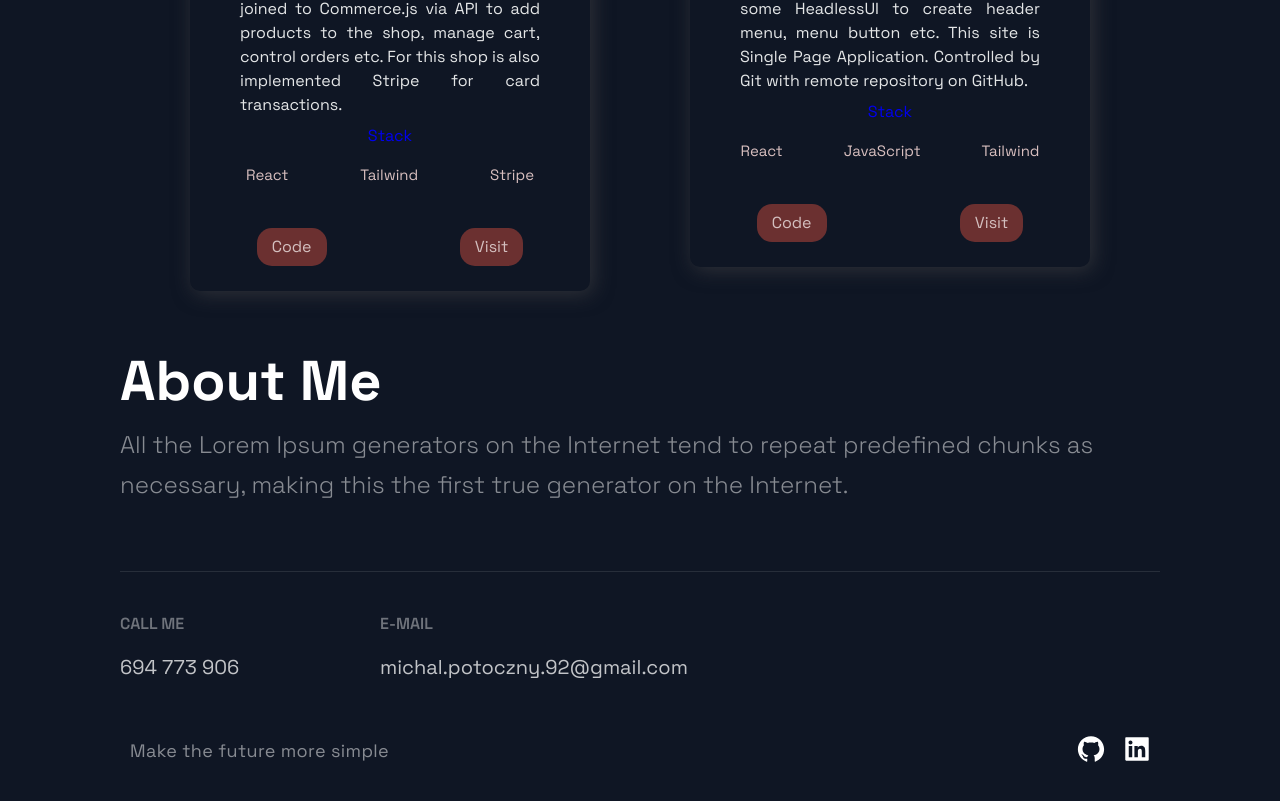
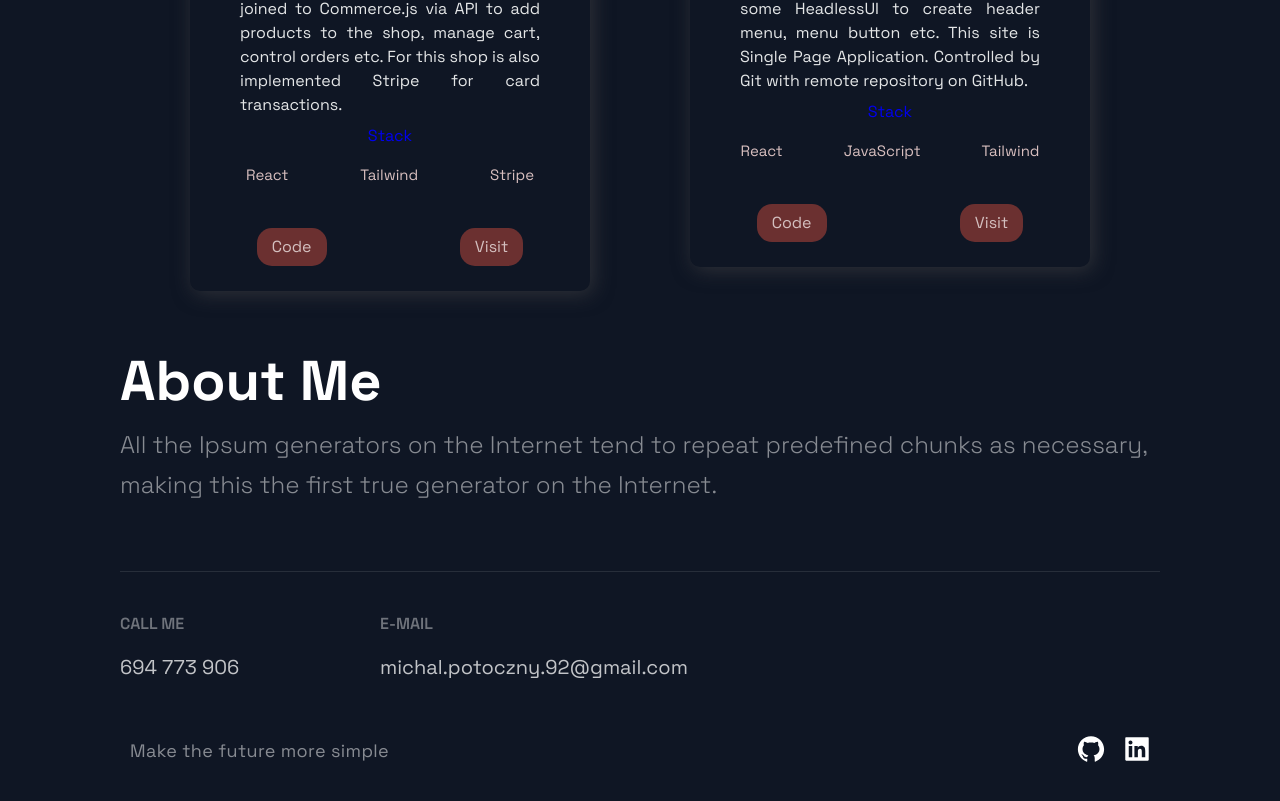
Before and after one commit to yougonnagetyours/my-developer-portfolio, a Next.js app: page / in a window 1280 px wide. Shown: the part 2504-3305 px from the top of the page. Built offline with nearby package versions, Linux system fonts and the light colour scheme.

Commit message:
styllishh

```diff
--- a/src/components/TimeLine/TimeLine.js
+++ b/src/components/TimeLine/TimeLine.js
@@ -10,7 +10,7 @@ const Timeline = () => {
     <Section id="about">
       <SectionTitle>About Me</SectionTitle>
       <SectionText>
-        All the Lorem Ipsum generators on the Internet tend to repeat predefined chunks as necessary, making this the first true generator on the Internet.
+        All the Ipsum generators on the Internet tend to repeat predefined chunks as necessary, making this the first true generator on the Internet.
       </SectionText>
     </Section>
   );
```
